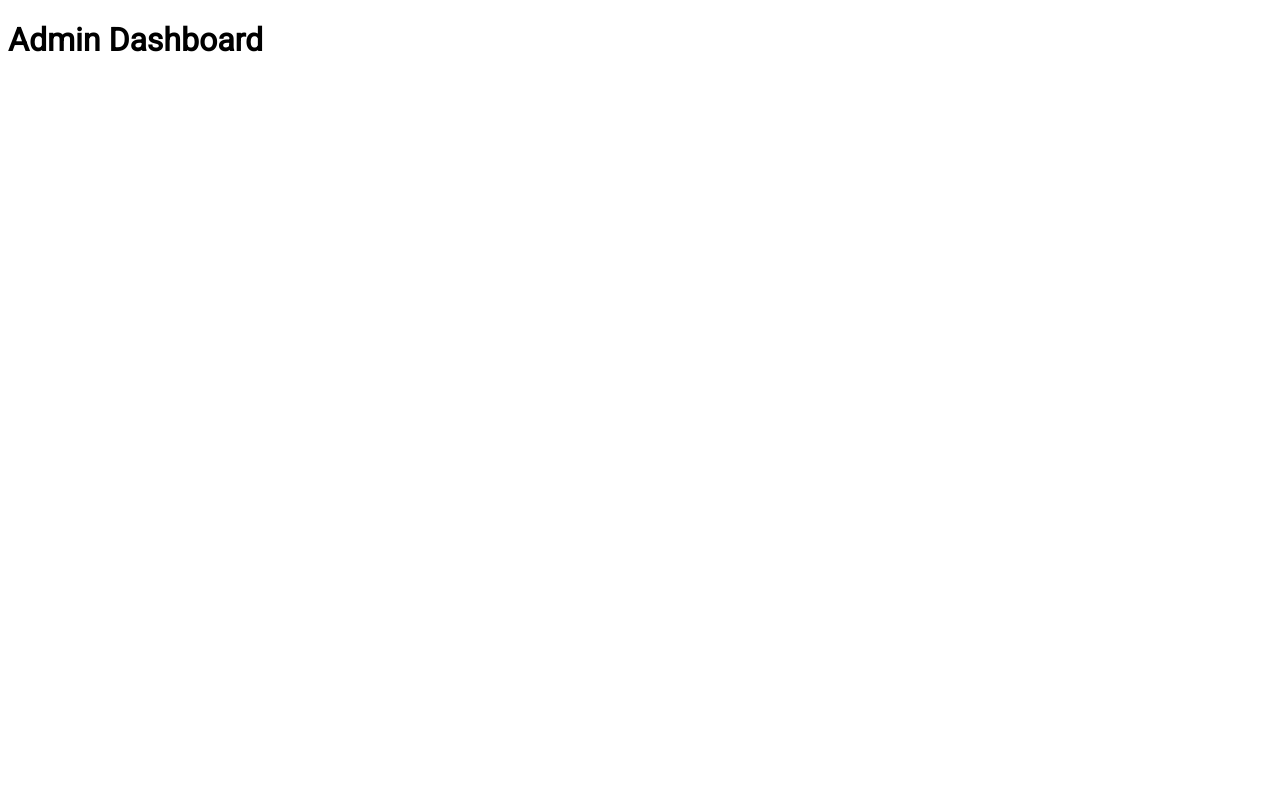
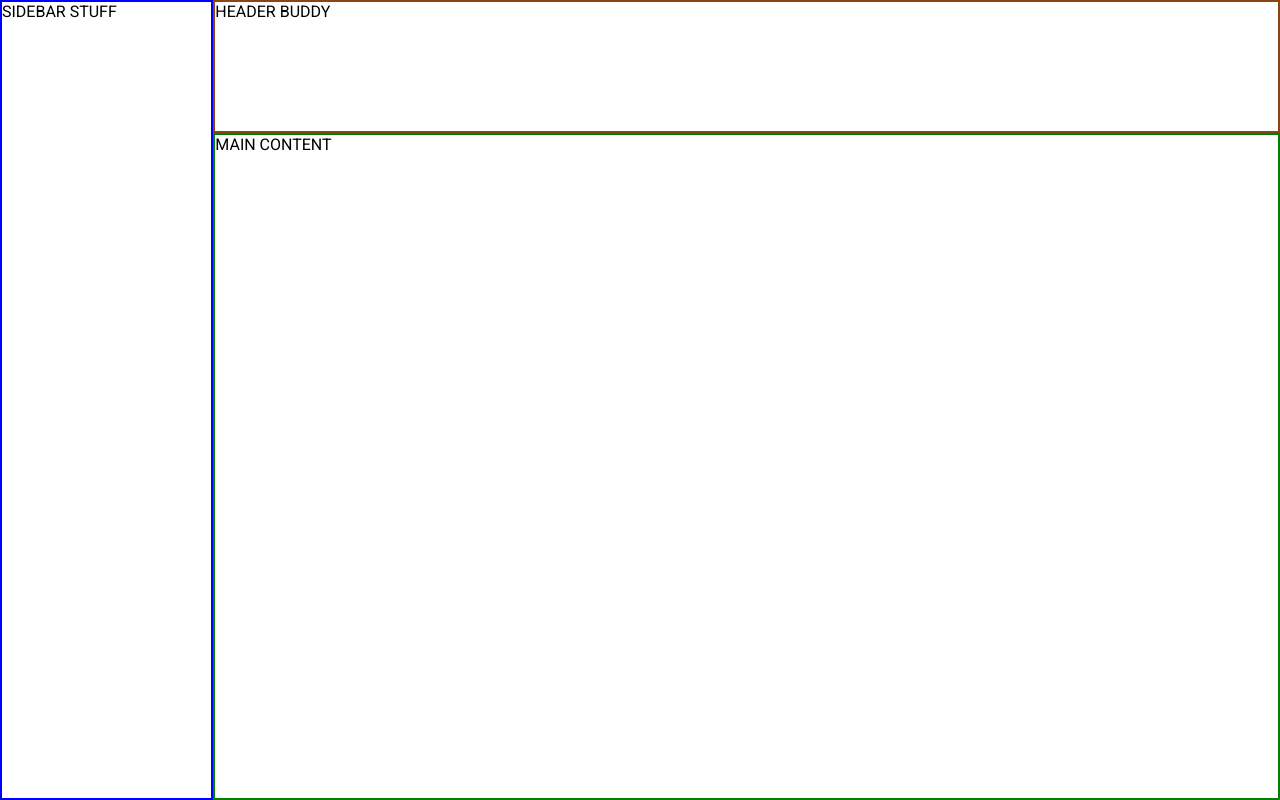
Before and after one commit to dragi-ns/odin-project-admin-dashboard, a plain HTML site: page index.html in a window 1280 px wide. Drawn offline with Linux system fonts and the light colour scheme.

Commit message:
Finish basic layout

```diff
--- a/index.html
+++ b/index.html
@@ -11,6 +11,14 @@
     <link rel="stylesheet" href="style.css">
 </head>
 <body>
-    <h1>Admin Dashboard</h1>
+    <header class="primary-header">
+        HEADER BUDDY
+    </header>
+    <aside class="primary-sidebar">
+        SIDEBAR STUFF
+    </aside>
+    <main>
+        MAIN CONTENT
+    </main>
 </body>
 </html>
--- a/style.css
+++ b/style.css
@@ -1,9 +1,46 @@
+/* ------------------- */
+/* Reset               */
+/* ------------------- */
+
+/* Box sizing */
+
 *,
 *::after,
 *::before {
     box-sizing: border-box;;
 }
 
+/* Reset margins */
+
+body,
+h1,
+h2,
+h3,
+h4,
+h5,
+p {
+    margin: 0;
+}
+
 body {
     font-family: 'Roboto', sans-serif;
+    min-height: 100vh;
+    display: grid;
+    grid-template-columns: 1fr 5fr;
+    grid-template-rows: 1fr 5fr;
 }
+
+.primary-header {
+    border: 2px solid saddlebrown;
+    grid-column: 2 / 3;
+}
+
+.primary-sidebar {
+    border: 2px solid blue;
+    grid-column: 1 / 2;
+    grid-row: 1 / 3;
+}
+
+main {
+    border: 2px solid green;
+}
```
